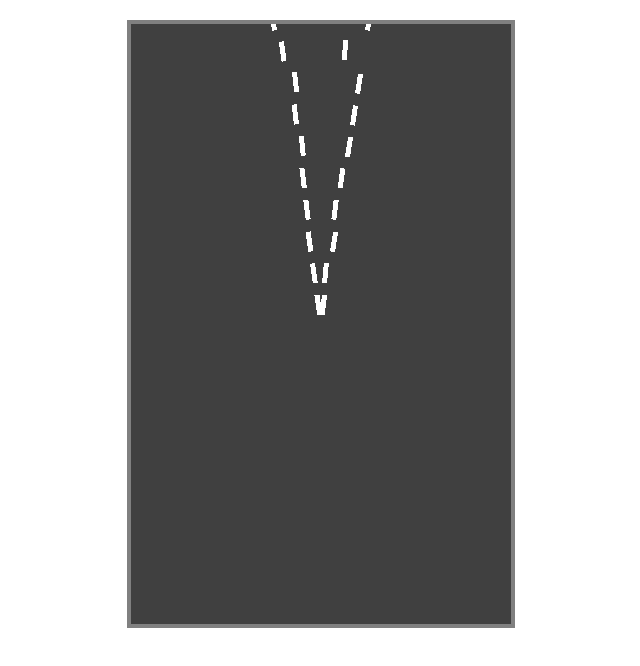
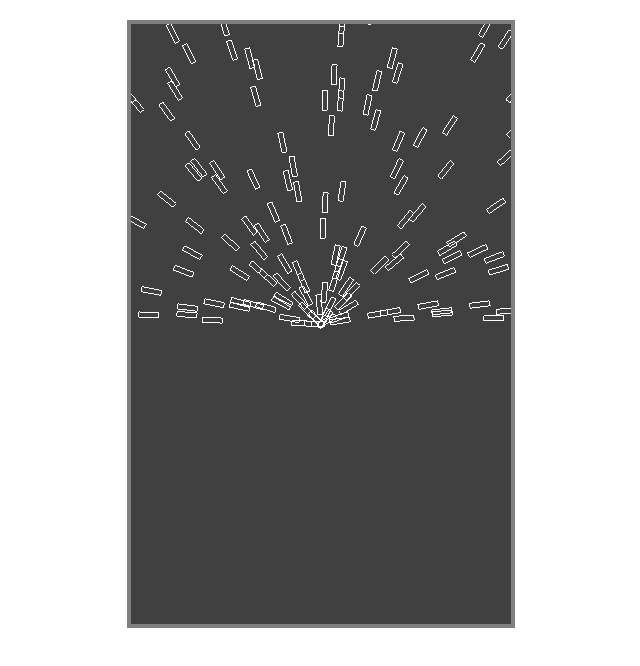
Before and after one commit to BonsaiDen/Project-Iar, a plain HTML site: page index.html in a window 1280 px wide. Shown: the whole page, without its empty margins (319-959 px from the left). Drawn offline with Linux system fonts and the light colour scheme.

Commit message:
Add OBB stuff for future collision detection

```diff
--- a/BulletTypes.js
+++ b/BulletTypes.js
@@ -33,7 +33,7 @@ var BulletComboTypes = {
 
     player: {
 
-        bullets: [{
+        bullets: ['l', {
 
             type: 'player',
             r: 0, // rotation offset of the bullet
@@ -55,7 +55,7 @@ var BulletComboTypes = {
 
     spread3_45_rotate: {
 
-        bullets: [{
+        bullets: ['l', {
 
             at: 0.33,
             type: 'simple',
@@ -88,7 +88,7 @@ var BulletComboTypes = {
 
     spread3: {
 
-        bullets: [{
+        bullets: ['l', {
 
             at: 0,
             type: 'simple',
@@ -122,7 +122,7 @@ var BulletComboTypes = {
 
     slash: {
 
-        bullets: [{
+        bullets: ['l', {
 
             at: 0,
             type: 'simple',
@@ -135,17 +135,18 @@ var BulletComboTypes = {
         r: 0,
         rps: -0.7,
         interval: 32,
-        duration: 500
+        duration: 500,
+        pause: 2000
 
     },
 
     rays: {
 
-        bullets: [{
+        bullets: ['l', {
 
             at: 0,
             type: 'ray',
-            r: ['r', -10, -5],
+            r: ['r', -90, 0],
             dr: 0,
             di: 0
 
@@ -153,13 +154,45 @@ var BulletComboTypes = {
 
             at: 0,
             type: 'ray',
-            r: ['r', 5, 10],
+            r: ['r', 0, 90],
             dr: 0,
+            di: 0
+
+        }, {
+
+            at: 0,
+            type: 'ray',
+            r: ['r', -90, 0],
+            dr: 0,
+            di: 0
+
+        }, {
+
+            at: 0,
+            type: 'ray',
+            r: ['r', 0, 90],
+            dr: 0,
+            di: 0
+
+        }, {
+
+            at: 0,
+            type: 'ray',
+            r: ['r', -90, 0],
+            dr: 0,
+            di: 0
+
+        }, {
+
+            at: 0,
+            type: 'ray',
+            r: ['r', 0, 90],
+            dr: 0, // Use X / Y offsets and calculate from that
             di: 0
 
         }],
 
-        interval: 80
+        interval: 24
 
     }
 
--- a/Bullets.js
+++ b/Bullets.js
@@ -9,8 +9,8 @@ var Bullets = (function() {
         size = 10,
 
         material = new THREE.MeshBasicMaterial({
-            color: 0xffffff
-//            wireframe: true
+            color: 0xffffff,
+            wireframe: true
         });
 
     // Inititate the bullet Module and pool bullet objects
@@ -88,8 +88,8 @@ var Bullets = (function() {
             if (x < minX - b.six || x > maxX + b.six || y < minY - b.siy || y > maxY + b.siy) {
 
                 active.splice(i, 1);
+                b.used = false;
                 game.scene.remove(b.mesh);
-                b.used = false;
                 i--;
                 l--;
 
@@ -128,15 +128,20 @@ var Bullets = (function() {
         this.sx = (scaleX || 1);
         this.sy = (scaleY || 1);
         this.rps = rps ? rps * (Math.PI * 2 / 1000) : 0;
-        this.time = time;;
+        this.time = time;
 
-        this.six = size * this.sx;
-        this.siy = size * this.sy;
+        // Scaled size + out of screen
+        this.six = size * this.sx * 2;
+        this.siy = size * this.sy * 2;
 
         this.mesh.position.x = this.x;
         this.mesh.position.y = this.y;
         this.mesh.scale.x = this.sx;
         this.mesh.scale.y = this.sy;
+
+        // Bound size
+        this.bix = this.sx * size;
+        this.biy = this.sy * size;
 
         if (!init) {
             active.push(this);
@@ -194,8 +199,7 @@ var BulletCombos = (function() {
 
         var rps = getValue(data, 'rps', 0);
 
-        active.push(new BulletCombo(getValue(data, 'interval', 100), getValue(data, 'duration', 0),
-                                    data.bullets || [], x, y, speed, r, rps));
+        active.push(new BulletCombo(data, x, y, speed, r, rps));
 
     }
 
@@ -203,8 +207,8 @@ var BulletCombos = (function() {
     // Bullets live until they hit something or leave the screen
     function update(t) {
 
+        time = t;
 
-        time = t;
         for(var i = 0, l = active.length; i < l; i++) {
 
             var combo = active[i];
@@ -223,17 +227,20 @@ var BulletCombos = (function() {
 
     }
 
-    function BulletCombo(interval, duration, bullets, x, y, speed, rotation, rps) {
+    function BulletCombo(data, x, y, speed, rotation, rps) {
 
         this.time = time;
         this.lastRun = time;
 
         // Patch values to give the expected results from the config
+        var interval = getValue(data, 'interval', 100),
+            duration = getValue(data, 'duration', 0);
+
         this.interval = Math.round(interval / game.tick) * game.tick;
         this.duration = Math.round(duration / game.tick) * game.tick;
 
         if (this.duration > 0) {
-            this.duration = Math.ceil(duration / this.interval) * this.interval;
+            this.duration = Math.floor(this.duration / this.interval) * this.interval;
         }
 
         this.x = x;
@@ -243,6 +250,7 @@ var BulletCombos = (function() {
         this.rps = rps ? rps * (Math.PI * 2 / 1000) : 0;
         this.bullets = [];
 
+        var bullets = getValue(data, 'bullets', []);
         for(var i = 0, l = bullets.length; i < l; i++) {
 
             var bullet = bullets[i];
@@ -250,7 +258,7 @@ var BulletCombos = (function() {
             // convert float based at times into actual integers based on the current frame rate
             // this simplifies and speeds up stuff
             var at = getValue(bullet, 'at', 0.5),
-                atTick = Math.floor((interval * at) / game.tick) * game.tick;
+                atTick = Math.floor((this.interval * at) / game.tick) * game.tick;
 
             this.bullets.push({
 
--- /dev/null
+++ b/Collision.js
@@ -0,0 +1,138 @@
+// Collision Managment ========================================================
+// ============================================================================
+var Collisions = (function() {
+
+    // We have are divides in groups here:
+    // bullets and ships
+    // for which we keep 2 lists each
+
+    // TODO do ray casting for lasers!!
+
+
+    // http://www.flipcode.com/archives/2D_OBB_Intersection.shtml
+    function OBB(center, w, h, angle) {
+
+        this.w = w / 2;
+        this.h = h / 2;
+        this.axis = [];
+        this.origin = [];
+        this.transform(center, angle);
+
+    }
+
+    OBB.prototype = {
+
+        computeAxis: function() {
+
+            var axis = this.axis,
+                corner = this.corner,
+                c = corner[0];
+
+            axis[0] = [corner[1][0] - c[0], corner[1][1] - c[1]];
+            axis[1] = [corner[3][0] - c[0], corner[3][1] - c[1]];
+
+            for(var i = 0; i < 2; ++i) {
+
+                var a = axis[i],
+                    length = a[0] * a[0] + a[1] * a[1];
+
+                a[0] /= length;
+                a[1] /= length;
+
+                this.origin[i] = c[0] * a[0] + c[1] * a[1];
+
+            }
+
+        },
+
+        overlapsOne: function(other) {
+
+            var corner = other.corner,
+                axis = this.axis,
+                e = corner[0];
+
+            for(var a = 0; a < 2; ++a) {
+
+                var b = axis[a],
+                    tMin = tMax = t = e[0] * b[0] + e[1] * b[1];
+
+                for(var c = 1; c < 4; ++c) {
+
+                    t = corner[c][0] * b[0] + corner[c][0] * b[1];
+
+                    if (t < tMin) {
+                        tMin = t;
+
+                    } else if (t > tMax) {
+                        tMax = t;
+                    }
+
+                }
+
+                if ((tMin > 1 + this.origin[a]) || (tMax < this.origin[a])) {
+                    return false;
+                }
+
+            }
+
+            return true;
+
+        },
+
+        transform: function(center, angle) {
+
+            if (angle !== this.angle) {
+
+                var Xx =  Math.cos(angle) * this.w, Xy = Math.sin(angle) * this.w,
+                    Yx = -Math.sin(angle) * this.h, Yy = Math.cos(angle) * this.h;
+
+                this.corner = [[center.x - Xx - Yx, center.y - Xy - Yy],
+                               [center.x + Xx - Yx, center.y + Xy - Yy],
+                               [center.x + Xx + Yx, center.y + Xy + Yy],
+                               [center.x - Xx + Yx, center.y - Xy + Yy]];
+
+                this.angle = angle;
+
+            } else {
+
+                var corner = this.corner;
+                var centroid = [(corner[0][0] + corner[1][0] + corner[2][0] + corner[3][0]) / 4,
+                                (corner[0][1] + corner[1][1] + corner[2][1] + corner[3][1]) / 4];
+
+                var translation = [center.x - centroid[0], center.y - centroid[1]];
+                for(var c = 0; c < 4; ++c) {
+                    corner[c][0] += translation[0];
+                    corner[c][1] += translation[1];
+                }
+
+            }
+
+            this.computeAxis();
+
+        },
+
+        rotate: function() {
+
+        },
+
+        overlaps: function(other) {
+            return this.overlapsOne(other) && other.overlapsOne(this);
+        }
+
+    }
+
+    var a = { x:-26, y: 0 },
+        b = { x: 25, y: 20 },
+        c = { x: 40, y: 40 },
+        f = { x: 40, y: -10 }
+
+    var ao = new OBB(a, 50, 50, 0),
+        bo = new OBB(b, 50, 50, 0),
+        co = new OBB(c, 50, 50, 0);
+        fo = new OBB(f, 50, 50, 0);
+
+    console.log(ao.overlaps(bo));
+    console.log(bo.overlaps(co));
+    console.log(fo.overlaps(co));
+
+})();
--- a/index.html
+++ b/index.html
@@ -22,6 +22,7 @@
         <script src="utils.js"></script>
         <script src="BulletTypes.js"></script>
         <script src="Bullets.js"></script>
+        <script src="Collision.js"></script>
         <script src="Game.js"></script>
 
     </head>
--- a/utils.js
+++ b/utils.js
@@ -21,6 +21,9 @@ function getValue(data, key, def) {
         if (value[0] === 'r') {
             return randint(value[1], value[2])
 
+        } else if (value[0] === 'l') {
+            return value.slice(1);
+
         } else {
             return value[randint(0, value.length)];
         }
```
